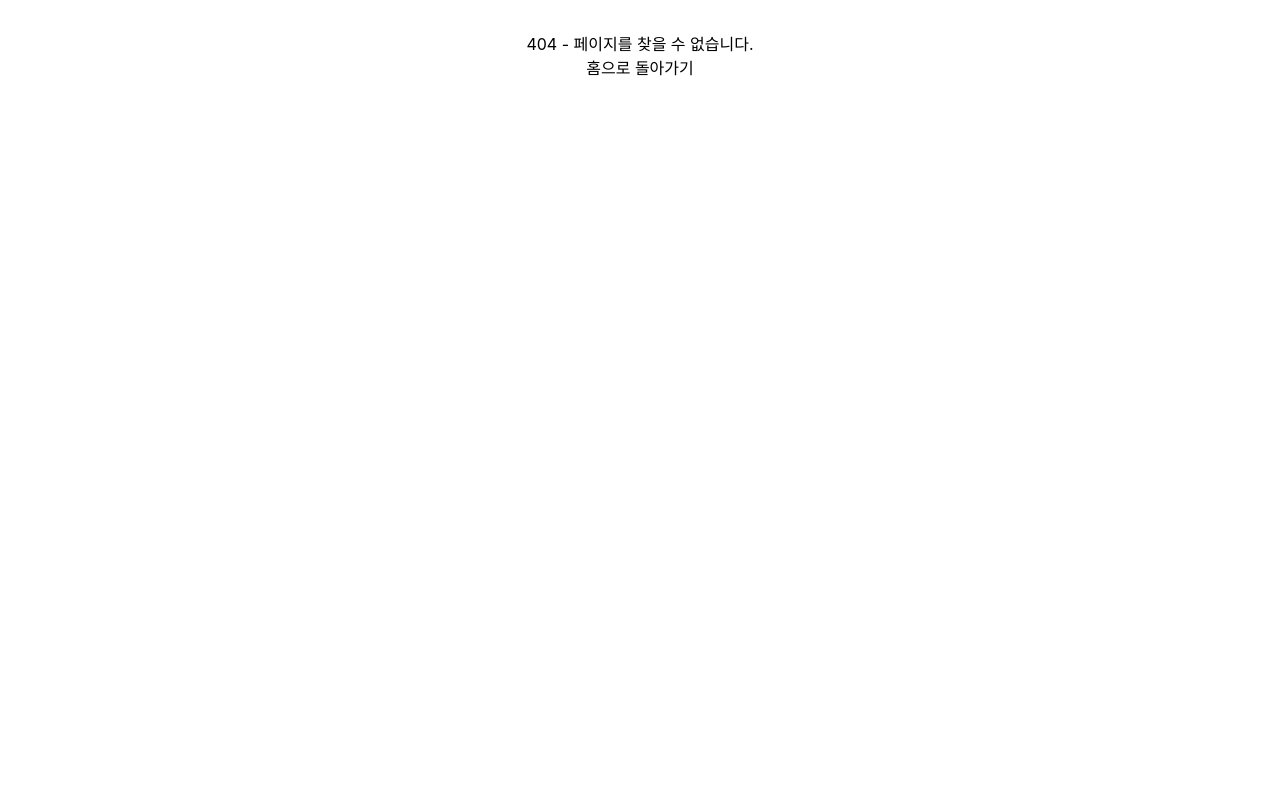
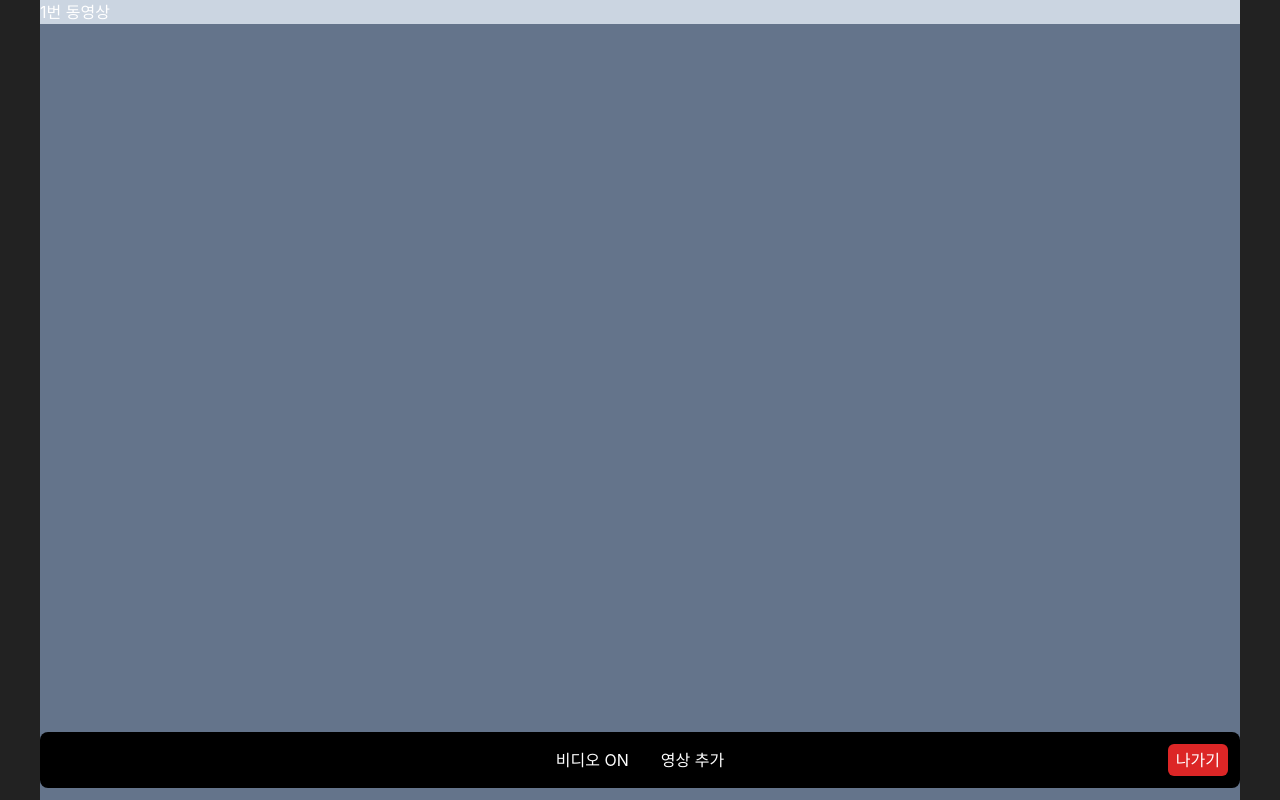
Before and after one commit to kimminsu31415/withstudy, a React (Create React App) app: page /test in a window 1280 px wide. Before the commit this address had no page. Built offline with nearby package versions, Linux system fonts and the light colour scheme.

Commit message:
add: test page

```diff
--- a/src/App.js
+++ b/src/App.js
@@ -1,8 +1,9 @@
 // src/App.js
-import React from 'react';
-import { BrowserRouter, Routes, Route } from 'react-router-dom';
-import Home from './pages/Home';
-import StudyRoom from './pages/StudyRoom';
+import React from "react";
+import { BrowserRouter, Routes, Route } from "react-router-dom";
+import Home from "./pages/Home";
+import StudyRoom from "./pages/StudyRoom";
+import Test from "./pages/Test";
 
 function App() {
   return (
@@ -10,10 +11,11 @@
       <Routes>
         <Route path="/" element={<Home />} />
         <Route path="/studyroom" element={<StudyRoom />} />
+        <Route path="/test" element={<Test />} />
         <Route
           path="*"
           element={
-            <div style={{ textAlign: 'center', padding: '2rem' }}>
+            <div style={{ textAlign: "center", padding: "2rem" }}>
               <h2>404 - 페이지를 찾을 수 없습니다.</h2>
               <a href="/">홈으로 돌아가기</a>
             </div>
```
